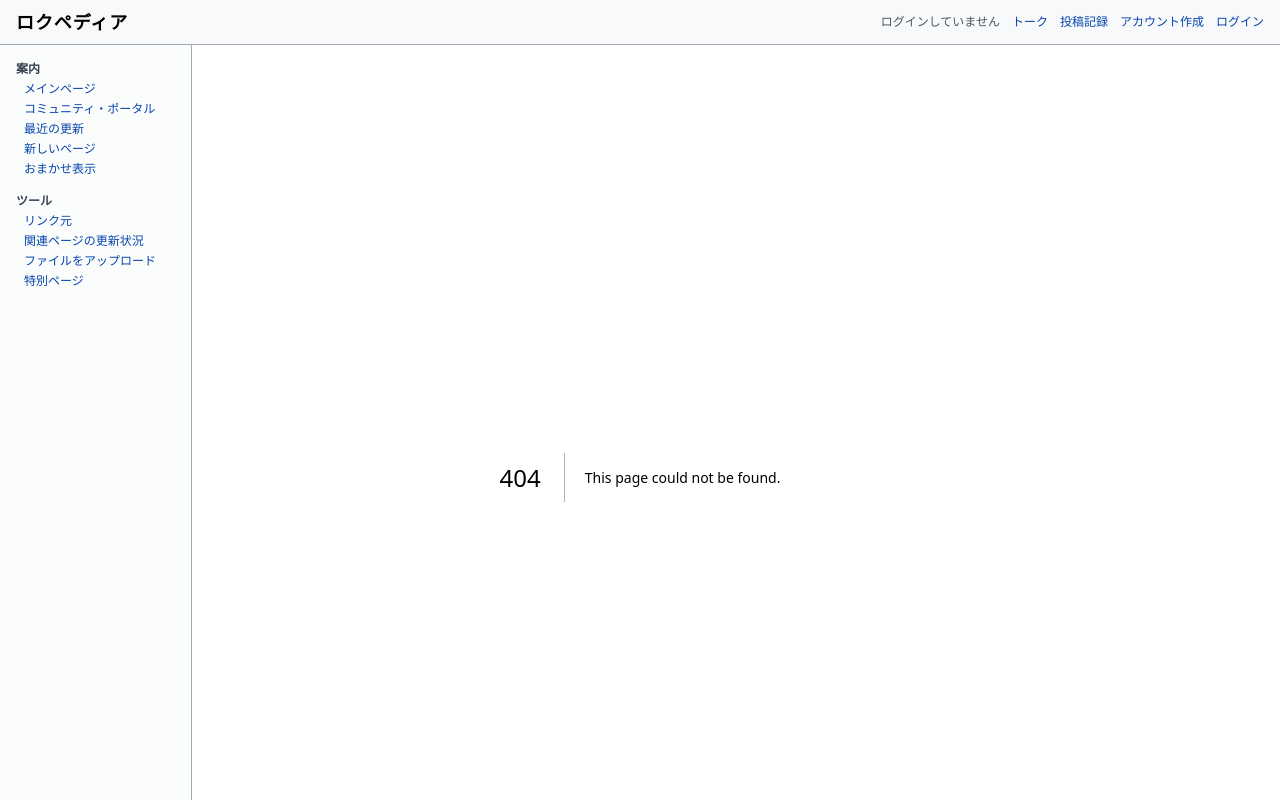
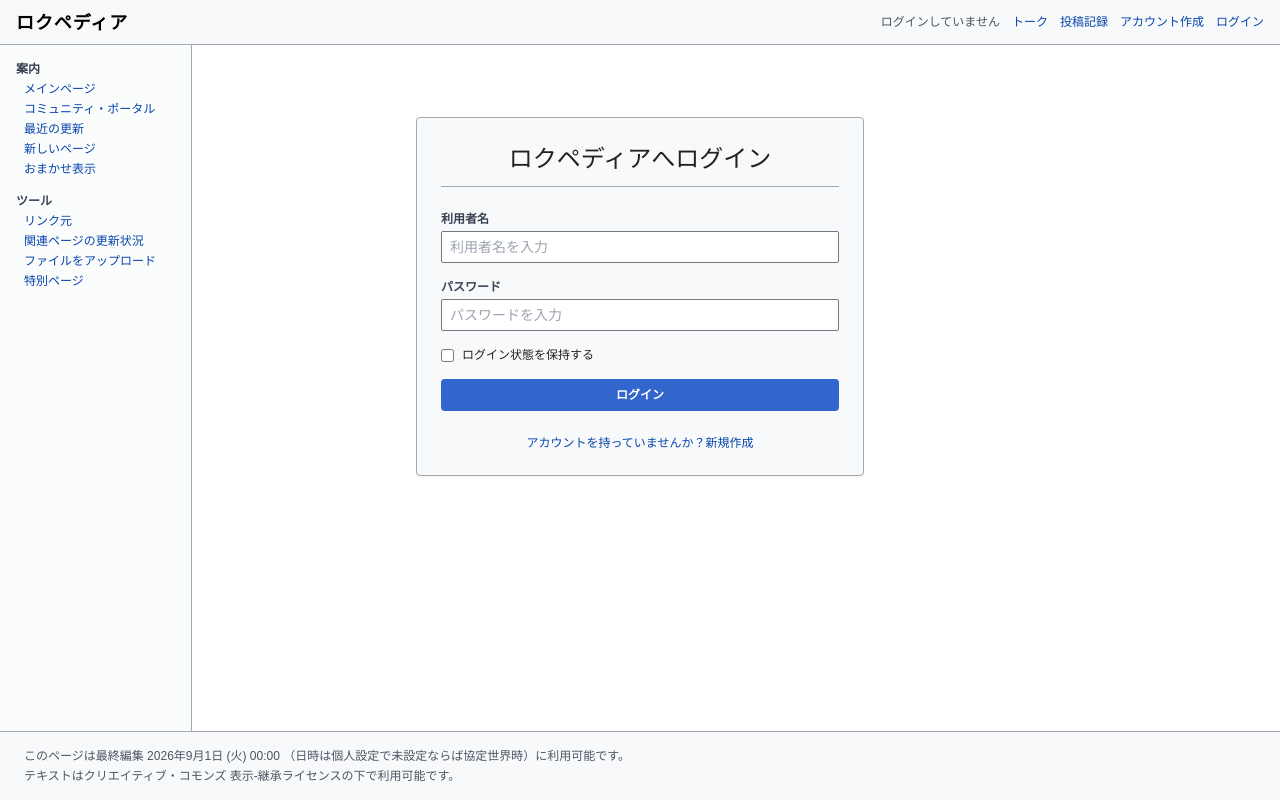
Before and after one commit to kaminoeee/testwik, a Next.js app: page /login in a window 1280 px wide. Before the commit this address had no page. Shown: the top 800 px of the page. Built offline with nearby package versions, Linux system fonts and the light colour scheme.

Commit message:
Create page.tsx

```diff
--- /dev/null
+++ b/app/login/page.tsx
@@ -0,0 +1,36 @@
+import Link from 'next/link'
+
+export default function LoginPage() {
+  return (
+    <div className="max-w-md mx-auto mt-10 p-6 border border-wikiBorder bg-wikiBg rounded shadow-sm">
+      <h1 className="text-2xl font-serif font-normal mb-6 text-center border-b border-wikiBorder pb-3">
+        ロクペディアへログイン
+      </h1>
+
+      <form className="space-y-4 text-sm" onSubmit={(e) => e.preventDefault()}>
+        <div>
+          <label className="block text-xs font-bold text-gray-700 mb-1">利用者名</label>
+          <input type="text" className="w-full bg-white" placeholder="利用者名を入力" />
+        </div>
+
+        <div>
+          <label className="block text-xs font-bold text-gray-700 mb-1">パスワード</label>
+          <input type="password" className="w-full bg-white" placeholder="パスワードを入力" />
+        </div>
+
+        <div className="flex items-center space-x-2 text-xs">
+          <input type="checkbox" id="remember" />
+            <label htmlFor="remember" className="cursor-pointer">ログイン状態を保持する</label>
+        </div>
+
+        <button className="w-full bg-[#36c] text-white py-2 rounded text-xs font-bold hover:bg-[#2a4b8d]">
+          ログイン
+        </button>
+
+        <div className="text-center pt-2 text-xs">
+          <Link href="/signup" className="text-wikiLink">アカウントを持っていませんか？新規作成</Link>
+        </div>
+      </form>
+    </div>
+  )
+}
```
